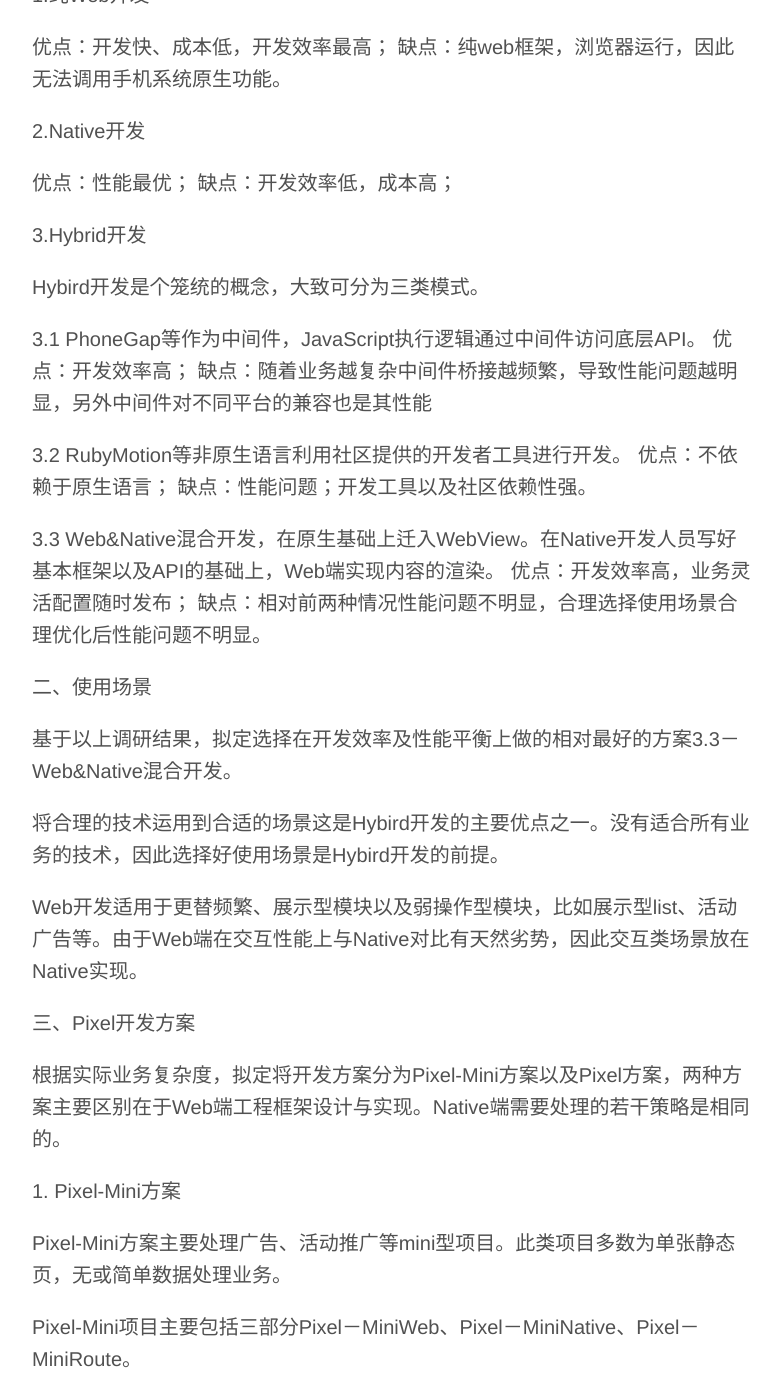
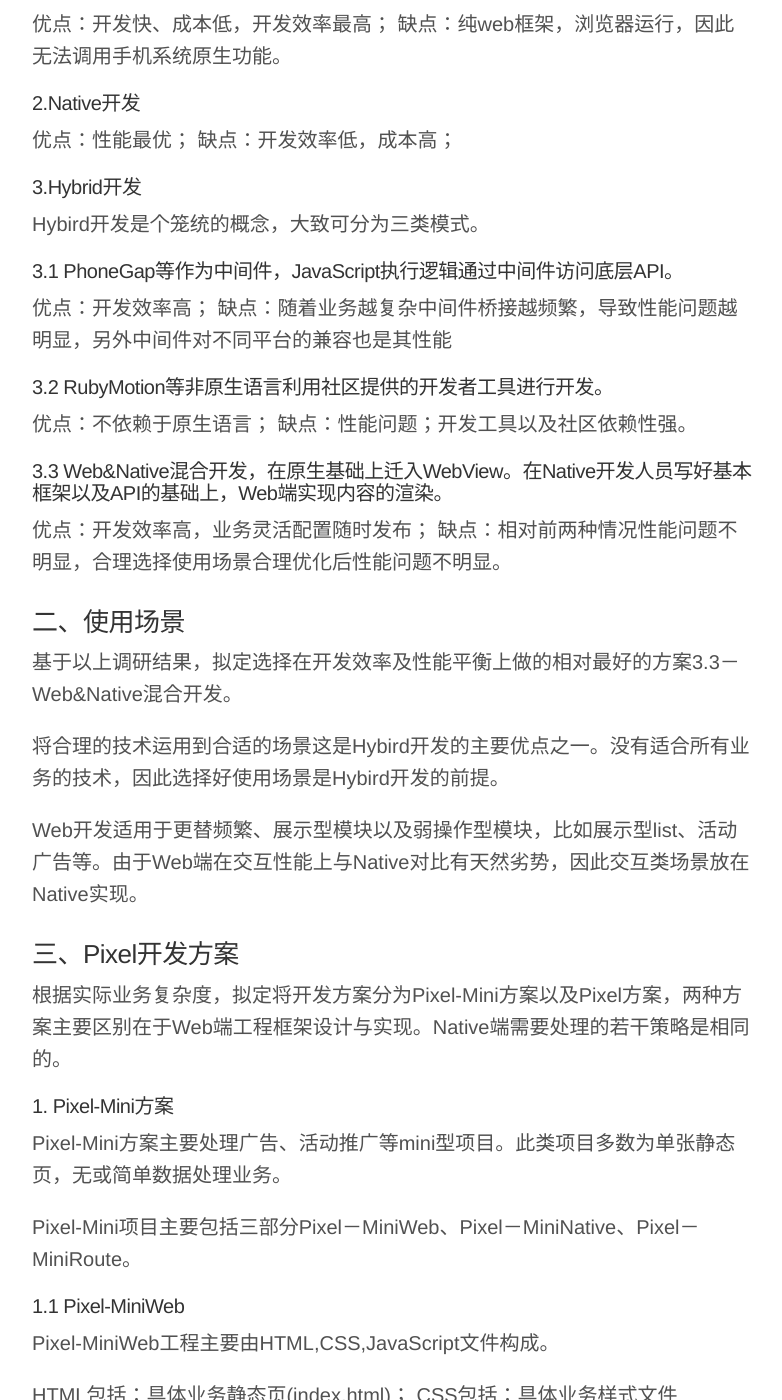
Before and after one commit to JonnyCheng/jonnycheng.github.io, a Jekyll site: the page built from _posts/2016-06-15-浅谈Hybird开发.markdown, in a window 1280 px wide and 1400 px high, scrolled down 385 px. Shown: the whole window, without its empty margins (248-1030 px from the left). Built offline with Jekyll 4.4.1, drawn with Linux system fonts in a browser that asks for light colours.

Commit message:
markdown

```diff
--- a/_posts/2016-06-15-浅谈Hybird开发.markdown
+++ b/_posts/2016-06-15-浅谈Hybird开发.markdown
@@ -6,35 +6,35 @@
 ---
 考虑到成本，团队成员，技术成熟度，时间，项目需求等多维因素。在追求开发效率与高性能这条本身互斥的道路上，我们还有很长的路要走。
 
-一、App开发现状分析
+### 一、App开发现状分析
 
-1.纯Web开发
+#### 1.纯Web开发
 
 优点：开发快、成本低，开发效率最高；
 缺点：纯web框架，浏览器运行，因此无法调用手机系统原生功能。
 
-2.Native开发
+#### 2.Native开发
 
 优点：性能最优；
 缺点：开发效率低，成本高；
 
-3.Hybrid开发
+#### 3.Hybrid开发
 
 Hybird开发是个笼统的概念，大致可分为三类模式。
 
-3.1 PhoneGap等作为中间件，JavaScript执行逻辑通过中间件访问底层API。
+##### 3.1 PhoneGap等作为中间件，JavaScript执行逻辑通过中间件访问底层API。
 优点：开发效率高；
 缺点：随着业务越复杂中间件桥接越频繁，导致性能问题越明显，另外中间件对不同平台的兼容也是其性能
 
-3.2 RubyMotion等非原生语言利用社区提供的开发者工具进行开发。
+##### 3.2 RubyMotion等非原生语言利用社区提供的开发者工具进行开发。
 优点：不依赖于原生语言；
 缺点：性能问题；开发工具以及社区依赖性强。
 
-3.3 Web&Native混合开发，在原生基础上迁入WebView。在Native开发人员写好基本框架以及API的基础上，Web端实现内容的渲染。
+##### 3.3 Web&Native混合开发，在原生基础上迁入WebView。在Native开发人员写好基本框架以及API的基础上，Web端实现内容的渲染。
 优点：开发效率高，业务灵活配置随时发布；
 缺点：相对前两种情况性能问题不明显，合理选择使用场景合理优化后性能问题不明显。
 
-二、使用场景
+### 二、使用场景
 
 基于以上调研结果，拟定选择在开发效率及性能平衡上做的相对最好的方案3.3－Web&Native混合开发。
 
@@ -42,17 +42,17 @@
 
 Web开发适用于更替频繁、展示型模块以及弱操作型模块，比如展示型list、活动广告等。由于Web端在交互性能上与Native对比有天然劣势，因此交互类场景放在Native实现。
 
-三、Pixel开发方案
+### 三、Pixel开发方案
 
 根据实际业务复杂度，拟定将开发方案分为Pixel-Mini方案以及Pixel方案，两种方案主要区别在于Web端工程框架设计与实现。Native端需要处理的若干策略是相同的。
 
-1. Pixel-Mini方案
+#### 1. Pixel-Mini方案
 
 Pixel-Mini方案主要处理广告、活动推广等mini型项目。此类项目多数为单张静态页，无或简单数据处理业务。
 
 Pixel-Mini项目主要包括三部分Pixel－MiniWeb、Pixel－MiniNative、Pixel－MiniRoute。
 
-1.1 Pixel-MiniWeb
+##### 1.1 Pixel-MiniWeb
 
 Pixel-MiniWeb工程主要由HTML,CSS,JavaScript文件构成。
 
@@ -60,23 +60,23 @@
 CSS包括：具体业务样式文件(main.css)、公共CSS文件(normalize.css,bootstrap.css,animations.css)；
 JavaScript包括：具体业务Js文件(main.js)、公共JS文件(jquery.min.js,animations.js,audioplayer.js等)。
 
-1.2 Pixel-MiniNative
+##### 1.2 Pixel-MiniNative
 
 Pixel-MiniNative工程主要由Android&iOS客户端组成。
 
 Pixel-MiniNative提供包含外层Controller的WebView供Pixel-MiniWeb渲染同时增强页面交互的流畅度，提升用户体验。
 
-1.3 Pixel-MiniRoute
+##### 1.3 Pixel-MiniRoute
 
 Pixel-MiniRoute为json文件，用来记录Pixel-MiniWeb与Pixel-MiniNative之间的自定义协议。
 
-2. Pixel方案
+#### 2. Pixel方案
 
 Pixel方案主要用来处理复杂型业务。
 
 同样Pixel项目主要包括三部分Pixel-Web、Pixel-Native、Pixel-Route。
 
-2.1 Pixel-Web
+##### 2.1 Pixel-Web
 
 Pixel-Web主要为单页面应用，工程目录也相对复杂。主体包括Pixel-Project(项目),Pixel-Component(组件)。但主要包括几大块资源Image,CSS,JavaScript。
 
@@ -86,28 +86,28 @@
 CSS包括：具体业务样式文件、公共CSS文件(normalize.css,bootstrap.css,animations.css)；
 JavaScript包括：具体业务Js文件、Pixel-Component、公共JS文件(Angular.js,React.js,Redux.js,jquery.min.js,animations.js,audioplayer.js等);
 
-2.2 Pixel-Native
+##### 2.2 Pixel-Native
 
 Pixel-Native工程主要由Android&iOS客户端组成。
 
 Pixel-Native提供包含外层Controller的WebView供Pixel-Web渲染同时增强页面交互的流畅度，提升用户体验。另外需要提供资源缓存机制，Pixel-Web端公共资源（公共CSS文件、公共JS文件）都整理打包到Pixel-Native中，模拟本地读取资源，减少Pixel-Web通过网络获取资源提升性能及用户体验。
 
-2.3 Pixel-Route
+##### 2.3 Pixel-Route
 
 Pixel-Route为json文件，用来记录Pixel-Web与Pixel-Native之间的自定义协议。
 
-四. 开发调试
+### 四. 开发调试
 
 Hybird开发主要开发环境都基于Mac本地开发。Angular项目工程与目前项目流程可保持一致。React项目工程可采用Webpack搭建dev环境，本地开发打包后上传git仓库，实施部署。
 
 Hybird开发主要调试环境都基于真实移动设备开发，通过chrome://inspect进行调试。好处在于减少二次调试，提升开发效率。
 
-五. 存储策略
+### 五. 存储策略
 
 Native开发健壮的WebView框架，保证良好的用户交互性。除打包绝大部分Web资源作为本地缓存外，部分Web端在CDN请求的资源也需做缓存处理。
 
 Web上线后通过webpack将资源打包为两类。一类是公共资源，一类是业务资源。Native端根据截获的请求选择具体的加载策略（本地加载或CDN加载）。
 
-六. 特殊处理
+### 六. 特殊处理
 
 正常网络下，切换页面时Web端呈现加载动画（Pixel-Component之一）。特殊网络条件下，Native端根据网络情况判断是否继续展示WebView内容，断网等情况展示本地400页面。
```
